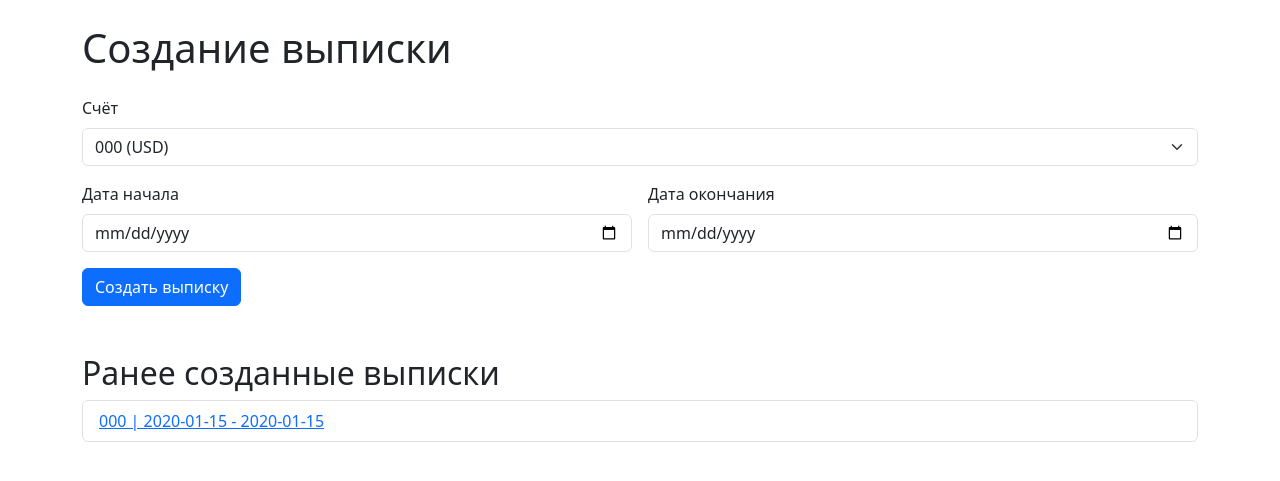
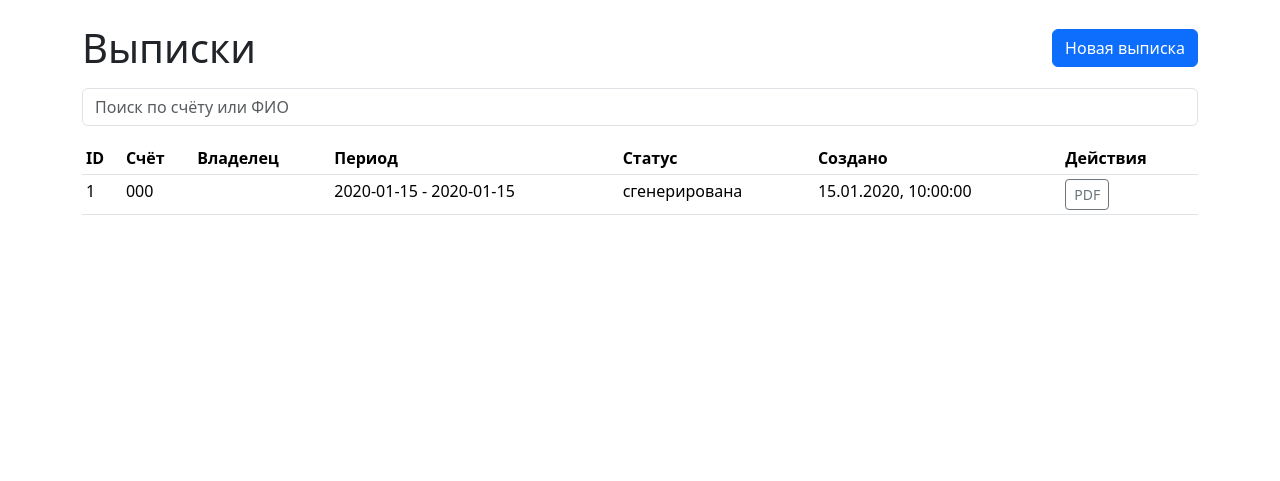
Before and after one commit to isusik-soft/bspb, a Flask app: page / in a window 1280 px wide. Shown: the top 481 px of the page. Run offline with Flask 3, Linux system fonts and the light colour scheme; tables that the repository leaves empty hold one stand-in row (values such as "Sample post"); some libraries are stand-ins or nearby versions.

Commit message:
feat: add prototype UI for statements

```diff
--- /dev/null
+++ b/static/ui.js
@@ -0,0 +1,211 @@
+(function () {
+  const dashboard = document.getElementById('dashboard');
+  const editor = document.getElementById('editor');
+  const statementsBody = document.querySelector('#statementsTable tbody');
+  const newBtn = document.getElementById('newStatementBtn');
+  const backBtn = document.getElementById('backToDashboard');
+  const addOpBtn = document.getElementById('addOperation');
+  const saveBtn = document.getElementById('saveDraft');
+  const pdfBtn = document.getElementById('generatePdf');
+  const saveStatus = document.getElementById('saveStatus');
+
+  const accountInput = document.getElementById('accountInput');
+  const ownerInput = document.getElementById('ownerInput');
+  const startInput = document.getElementById('periodStart');
+  const endInput = document.getElementById('periodEnd');
+  const openingInput = document.getElementById('openingBalance');
+  const incomingEl = document.getElementById('totalIncoming');
+  const outgoingEl = document.getElementById('totalOutgoing');
+  const closingEl = document.getElementById('closingBalance');
+  const opsBody = document.querySelector('#operationsTable tbody');
+  const searchInput = document.getElementById('searchInput');
+
+  let saveTimeout = null;
+
+  function showDashboard() {
+    editor.classList.add('d-none');
+    dashboard.classList.remove('d-none');
+    refreshStatements();
+  }
+
+  function showEditor() {
+    dashboard.classList.add('d-none');
+    editor.classList.remove('d-none');
+    loadDraft();
+    updateTotals();
+  }
+
+  newBtn.addEventListener('click', showEditor);
+  backBtn.addEventListener('click', showDashboard);
+
+  searchInput.addEventListener('input', () => {
+    const q = searchInput.value.toLowerCase();
+    Array.from(statementsBody.querySelectorAll('tr')).forEach(tr => {
+      tr.style.display = tr.textContent.toLowerCase().includes(q) ? '' : 'none';
+    });
+  });
+
+  function refreshStatements() {
+    fetch('/statements').then(r => r.ok ? r.json() : []).then(data => {
+      statementsBody.innerHTML = '';
+      data.forEach(st => {
+        const tr = document.createElement('tr');
+        const period = `${st.period_start} - ${st.period_end}`;
+        const created = new Date(st.generated_at).toLocaleString('ru-RU');
+        tr.innerHTML =
+          `<td>${st.id}</td>` +
+          `<td>${st.account_number}</td>` +
+          `<td>${st.owner || ''}</td>` +
+          `<td>${period}</td>` +
+          `<td>${st.status || 'сгенерирована'}</td>` +
+          `<td>${created}</td>` +
+          `<td><a class="btn btn-sm btn-outline-secondary" href="/statement/${st.id}.pdf" target="_blank">PDF</a></td>`;
+        statementsBody.appendChild(tr);
+      });
+    });
+  }
+
+  function addOperation(op = {}) {
+    const tr = document.createElement('tr');
+    tr.innerHTML = `
+      <td><input type="date" class="form-control form-control-sm op-date" value="${op.date || ''}"></td>
+      <td><input type="text" class="form-control form-control-sm op-counterparty" value="${op.counterparty || ''}"></td>
+      <td><input type="text" class="form-control form-control-sm op-description" value="${op.description || ''}"></td>
+      <td><input type="number" step="0.01" class="form-control form-control-sm op-amount" value="${op.amount != null ? op.amount : ''}"></td>
+      <td class="text-nowrap">
+        <button class="btn btn-sm btn-outline-secondary duplicate" title="Дублировать">⧉</button>
+        <button class="btn btn-sm btn-outline-danger delete" title="Удалить">✕</button>
+      </td>`;
+    opsBody.appendChild(tr);
+
+    const inputs = tr.querySelectorAll('input');
+    inputs.forEach(inp => inp.addEventListener('input', updateTotalsAndSave));
+
+    tr.querySelector('.delete').addEventListener('click', () => {
+      tr.remove();
+      updateTotalsAndSave();
+    });
+    tr.querySelector('.duplicate').addEventListener('click', () => {
+      const data = getRowData(tr);
+      addOperation(data);
+      updateTotalsAndSave();
+    });
+  }
+
+  function getRowData(tr) {
+    return {
+      date: tr.querySelector('.op-date').value,
+      counterparty: tr.querySelector('.op-counterparty').value,
+      description: tr.querySelector('.op-description').value,
+      amount: parseFloat(tr.querySelector('.op-amount').value || 0)
+    };
+  }
+
+  function gatherData() {
+    const operations = Array.from(opsBody.querySelectorAll('tr')).map(tr => getRowData(tr));
+    return {
+      account: accountInput.value.trim(),
+      fio: ownerInput.value.trim(),
+      from: startInput.value,
+      to: endInput.value,
+      opening_balance: parseFloat(openingInput.value || 0),
+      operations
+    };
+  }
+
+  function updateTotals() {
+    let incoming = 0, outgoing = 0;
+    Array.from(opsBody.querySelectorAll('tr')).forEach(tr => {
+      const val = parseFloat(tr.querySelector('.op-amount').value || 0);
+      if (val >= 0) incoming += val; else outgoing += Math.abs(val);
+    });
+    const opening = parseFloat(openingInput.value || 0);
+    const closing = opening + incoming - outgoing;
+    incomingEl.textContent = incoming.toFixed(2);
+    outgoingEl.textContent = outgoing.toFixed(2);
+    closingEl.textContent = closing.toFixed(2);
+  }
+
+  function updateTotalsAndSave() {
+    updateTotals();
+    saveDraftDebounced();
+  }
+
+  openingInput.addEventListener('input', updateTotalsAndSave);
+  accountInput.addEventListener('input', saveDraftDebounced);
+  ownerInput.addEventListener('input', saveDraftDebounced);
+  startInput.addEventListener('input', saveDraftDebounced);
+  endInput.addEventListener('input', saveDraftDebounced);
+
+  addOpBtn.addEventListener('click', () => {
+    addOperation();
+    saveDraftDebounced();
+  });
+
+  function saveDraft() {
+    const data = gatherData();
+    localStorage.setItem('statementDraft', JSON.stringify(data));
+    saveStatus.textContent = 'Сохранено';
+  }
+
+  function saveDraftDebounced() {
+    saveStatus.textContent = 'Сохранение...';
+    clearTimeout(saveTimeout);
+    saveTimeout = setTimeout(saveDraft, 1500);
+  }
+
+  saveBtn.addEventListener('click', saveDraft);
+
+  function loadDraft() {
+    const raw = localStorage.getItem('statementDraft');
+    opsBody.innerHTML = '';
+    if (raw) {
+      try {
+        const data = JSON.parse(raw);
+        accountInput.value = data.account || '';
+        ownerInput.value = data.fio || '';
+        startInput.value = data.from || '';
+        endInput.value = data.to || '';
+        openingInput.value = data.opening_balance || 0;
+        (data.operations || []).forEach(addOperation);
+      } catch (e) {
+        addOperation();
+      }
+    } else {
+      addOperation();
+    }
+    updateTotals();
+    saveStatus.textContent = '';
+  }
+
+  pdfBtn.addEventListener('click', async () => {
+    const data = gatherData();
+    const payload = {
+      fio: data.fio,
+      account: data.account,
+      from: data.from,
+      to: data.to,
+      operations: data.operations
+    };
+    const resp = await fetch('/statement/custom', {
+      method: 'POST',
+      headers: { 'Content-Type': 'application/json' },
+      body: JSON.stringify(payload)
+    });
+    if (!resp.ok) {
+      alert('Ошибка генерации');
+      return;
+    }
+    const blob = await resp.blob();
+    const url = URL.createObjectURL(blob);
+    const a = document.createElement('a');
+    a.href = url;
+    a.download = 'statement.pdf';
+    document.body.appendChild(a);
+    a.click();
+    a.remove();
+    URL.revokeObjectURL(url);
+  });
+
+  refreshStatements();
+})();
--- a/templates/index.html
+++ b/templates/index.html
@@ -2,34 +2,94 @@
 <html lang="ru">
 <head>
   <meta charset="UTF-8">
-  <title>Генератор выписок</title>
+  <title>Выписки</title>
   <link rel="stylesheet" href="{{ url_for('static', filename='bootstrap.min.css') }}">
 </head>
 <body>
 <div class="container my-4">
-  <h1 class="mb-4">Создание выписки</h1>
-  <form id="generateForm">
+  <!-- Dashboard -->
+  <div id="dashboard">
+    <div class="d-flex justify-content-between align-items-center mb-3">
+      <h1 class="mb-0">Выписки</h1>
+      <button id="newStatementBtn" class="btn btn-primary">Новая выписка</button>
+    </div>
     <div class="mb-3">
-      <label for="accountSelect" class="form-label">Счёт</label>
-      <select id="accountSelect" class="form-select" required></select>
+      <input id="searchInput" class="form-control" placeholder="Поиск по счёту или ФИО">
     </div>
-    <div class="row g-3">
-      <div class="col-md-6">
-        <label for="dbStart" class="form-label">Дата начала</label>
-        <input type="date" class="form-control" id="dbStart" required>
+    <table class="table table-sm" id="statementsTable">
+      <thead>
+        <tr>
+          <th>ID</th>
+          <th>Счёт</th>
+          <th>Владелец</th>
+          <th>Период</th>
+          <th>Статус</th>
+          <th>Создано</th>
+          <th>Действия</th>
+        </tr>
+      </thead>
+      <tbody></tbody>
+    </table>
+  </div>
+
+  <!-- Editor -->
+  <div id="editor" class="d-none">
+    <button id="backToDashboard" class="btn btn-link mb-3">&larr; Назад</button>
+    <h2 class="mb-3">Создание выписки</h2>
+    <div class="row g-3 mb-3">
+      <div class="col-md-4">
+        <label class="form-label">Счёт</label>
+        <input type="text" id="accountInput" class="form-control" required>
       </div>
-      <div class="col-md-6">
-        <label for="dbEnd" class="form-label">Дата окончания</label>
-        <input type="date" class="form-control" id="dbEnd" required>
+      <div class="col-md-4">
+        <label class="form-label">ФИО владельца</label>
+        <input type="text" id="ownerInput" class="form-control" required>
+      </div>
+      <div class="col-md-2">
+        <label class="form-label">Дата начала</label>
+        <input type="date" id="periodStart" class="form-control" required>
+      </div>
+      <div class="col-md-2">
+        <label class="form-label">Дата конца</label>
+        <input type="date" id="periodEnd" class="form-control" required>
       </div>
     </div>
-    <button type="submit" class="btn btn-primary mt-3">Создать выписку</button>
-    <div id="generatedLink" class="mt-3"></div>
-  </form>
 
-  <h2 class="mt-5">Ранее созданные выписки</h2>
-  <ul id="statementsList" class="list-group"></ul>
+    <div class="row g-3 mb-3">
+      <div class="col-md-4">
+        <label class="form-label">Входящий остаток</label>
+        <input type="number" step="0.01" id="openingBalance" class="form-control" value="0">
+      </div>
+      <div class="col-md-8 d-flex align-items-end">
+        <div>
+          <span class="me-3">Поступление: <span id="totalIncoming">0</span></span>
+          <span class="me-3">Списание: <span id="totalOutgoing">0</span></span>
+          <span>Закрывающий остаток: <span id="closingBalance">0</span></span>
+        </div>
+      </div>
+    </div>
+
+    <table class="table table-sm" id="operationsTable">
+      <thead>
+        <tr>
+          <th style="width:10%">Дата</th>
+          <th style="width:25%">Плательщик / Получатель</th>
+          <th style="width:45%">Операция</th>
+          <th style="width:15%">Сумма (RUB)</th>
+          <th style="width:5%"></th>
+        </tr>
+      </thead>
+      <tbody></tbody>
+    </table>
+    <button id="addOperation" type="button" class="btn btn-secondary btn-sm">Добавить новую операцию</button>
+
+    <div class="mt-4">
+      <button id="saveDraft" type="button" class="btn btn-outline-secondary">Сохранить</button>
+      <button id="generatePdf" type="button" class="btn btn-primary">Сгенерировать и скачать PDF</button>
+    </div>
+    <div id="saveStatus" class="mt-2 text-muted"></div>
+  </div>
 </div>
-<script src="{{ url_for('static', filename='app.js') }}"></script>
+<script src="{{ url_for('static', filename='ui.js') }}"></script>
 </body>
 </html>
```
